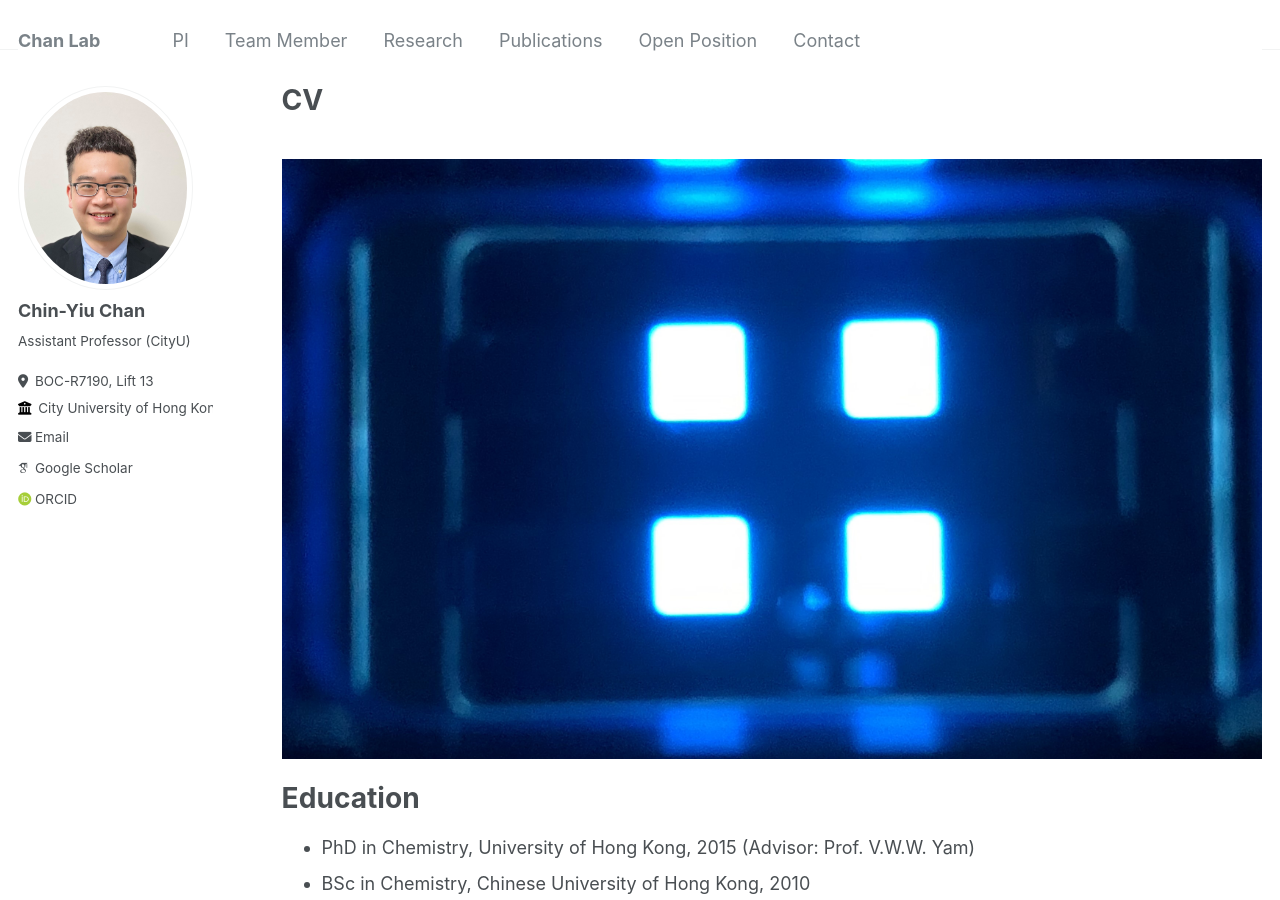
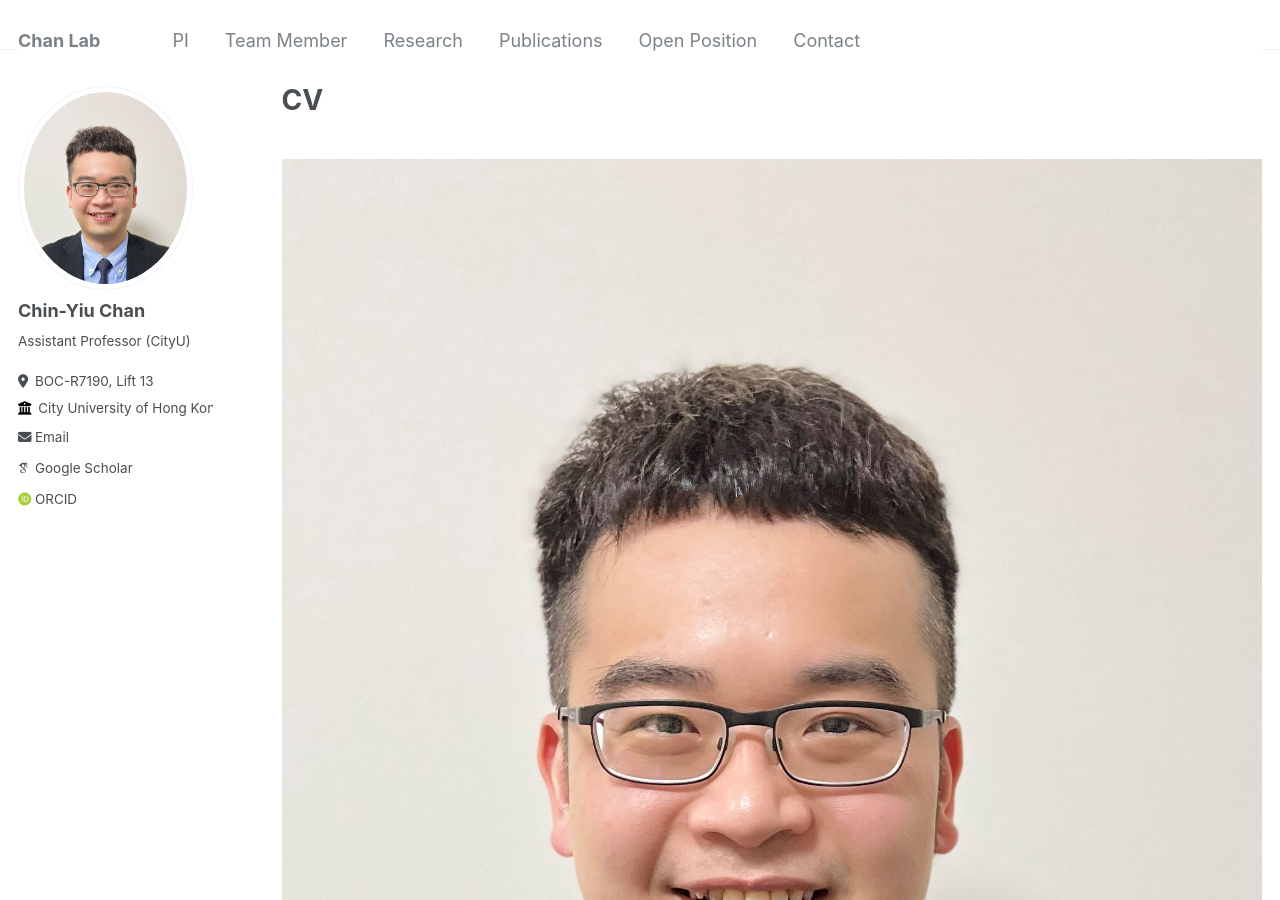
Before and after one commit to cychan-chem/chinychan.github.io, a Jekyll site: the page built from _pages/cv.md, in a window 1280 px wide and 900 px high. Built offline with Jekyll 4.4.1, drawn with Linux system fonts in a browser that asks for light colours; some web fonts are replaced.

Commit message:
Update cv.md

```diff
--- a/_pages/cv.md
+++ b/_pages/cv.md
@@ -9,7 +9,7 @@ redirect_from:
 
 {% include base_path %}
 
-<br/> <img src='/images/blue.jpg'>
+<br/> <img src='/images/Photo_CHAN Chin-Yiu.jpg'>
 
 Education
 ======
```
